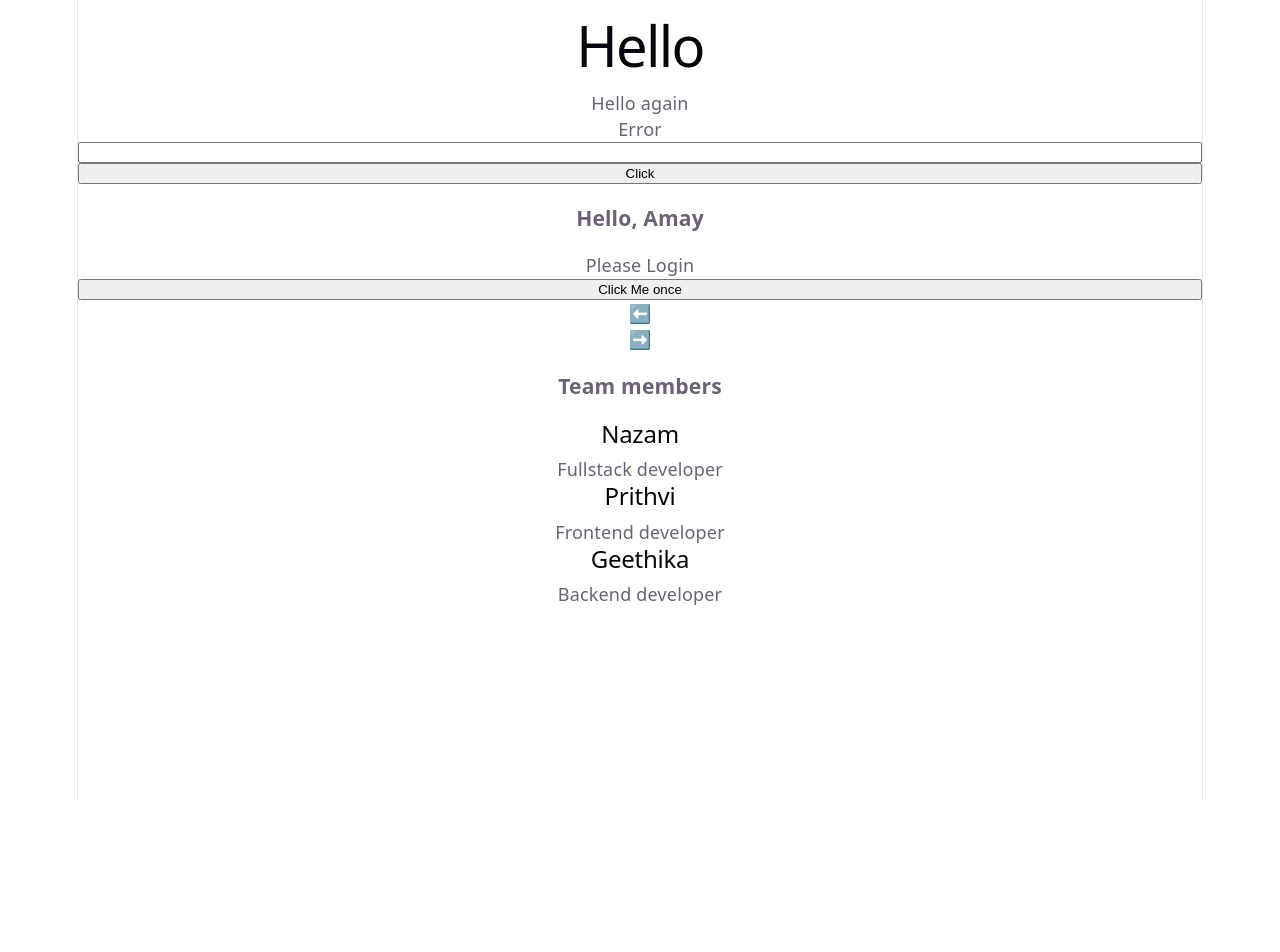
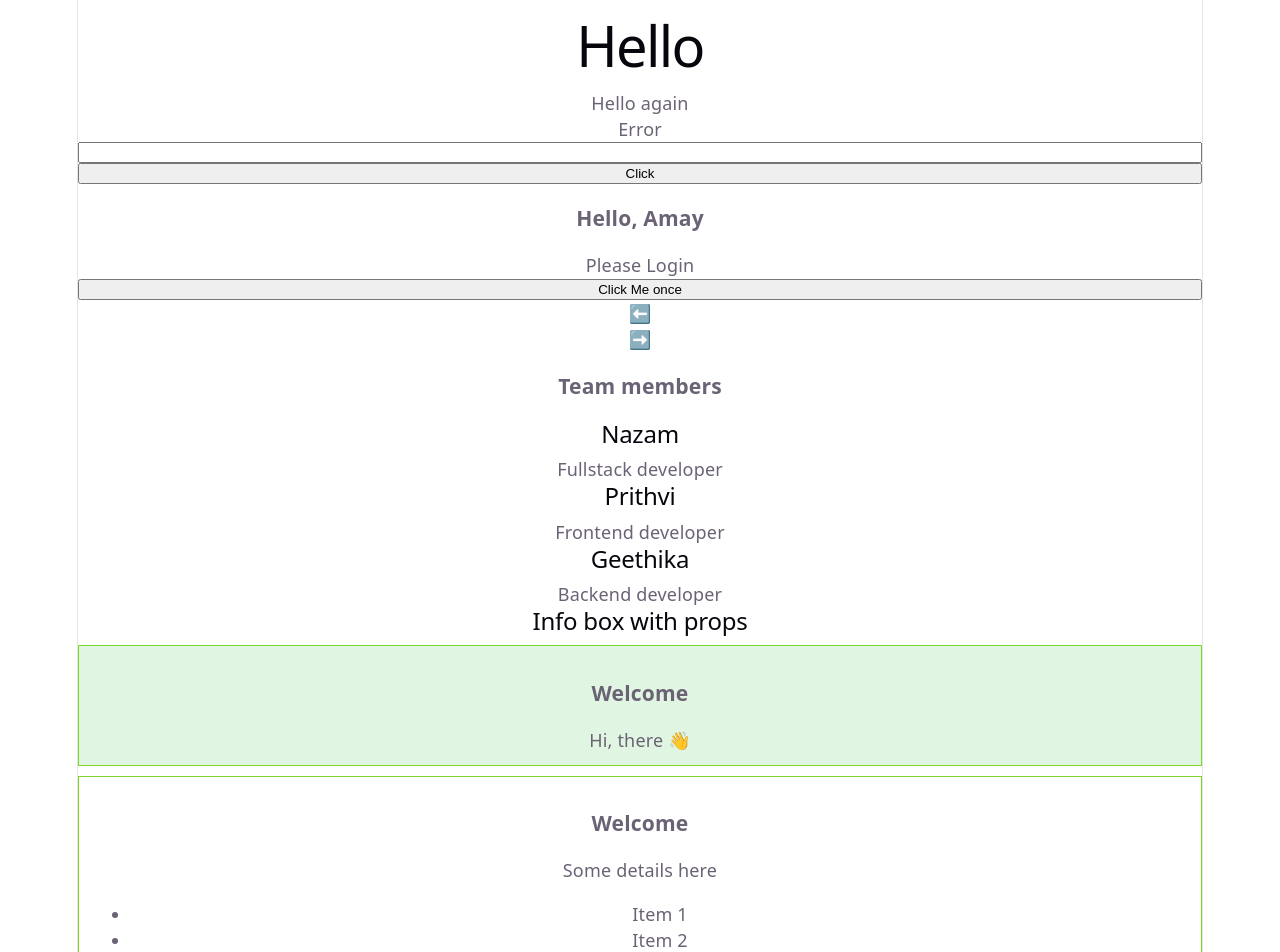
Before and after one commit to nazampreet3/SW_CSE_B1.4_Internship, a React (Vite) app in the folder day/day13/day13/: page / in a window 1280 px wide. Shown: the top 952 px of the page. Before the commit the page ends 800 px from the top, so only its background shows below. Built offline with nearby package versions, Linux system fonts and the light colour scheme.

Commit message:
props example 2

```diff
--- a/day/day13/day13/src/App.css
+++ b/day/day13/day13/src/App.css
@@ -1,4 +1,4 @@
-.counter {
+/*.counter {
   font-size: 16px;
   padding: 5px 10px;
   border-radius: 5px;
@@ -181,4 +181,13 @@
     right: 0;
     border-right-color: var(--border);
   }
+} */
+ .box{
+  border: 1px solid rgb(127, 213, 40);
+  padding: 12px;
+  margin: 10px 0;
 }
+
+.box-primary{
+  background-color: rgb(224, 246, 226);
+}
--- a/day/day13/day13/src/App.jsx
+++ b/day/day13/day13/src/App.jsx
@@ -2,6 +2,9 @@
 import { LeftArrow,RightArrow } from "./components/FunctionalComponenetTwo";
 
 import ProfileList from "./components/Props";
+import InfoBoxDemo from "./components/PropsTwo";
+
+import './App.css'
 const name = "Amay";
 const isLoggedIn = false;
 
@@ -31,6 +34,7 @@
       <LeftArrow />
       <RightArrow />
       <ProfileList />
+       <InfoBoxDemo />
     </>
 
   )
--- /dev/null
+++ b/day/day13/day13/src/components/PropsTwo.jsx
@@ -0,0 +1,32 @@
+// Child component
+function InfoBox({title,variant="primary",children}){
+    return(
+        <div className={`box box-${variant}`}>
+            <h3>{title}</h3>
+            <div className="content">
+                {children}
+            </div>
+        </div>
+    );
+}
+
+// Parent component
+function InfoBoxDemo() {
+    return(
+        <div>
+            <h2>Info box with props</h2>
+            <InfoBox title="Welcome">
+                <p>Hi, there 👋</p>
+            </InfoBox>
+
+            <InfoBox title="Welcome" variant="Secondary">
+                <p>Some details here</p>
+                <ul>
+                    <li>Item 1</li>
+                    <li>Item 2</li>
+                </ul>
+            </InfoBox>
+        </div>
+    )
+}
+export default InfoBoxDemo;
```
